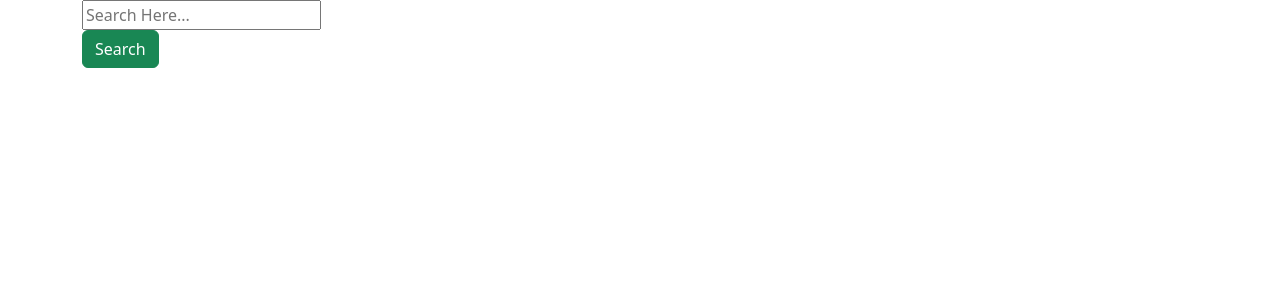
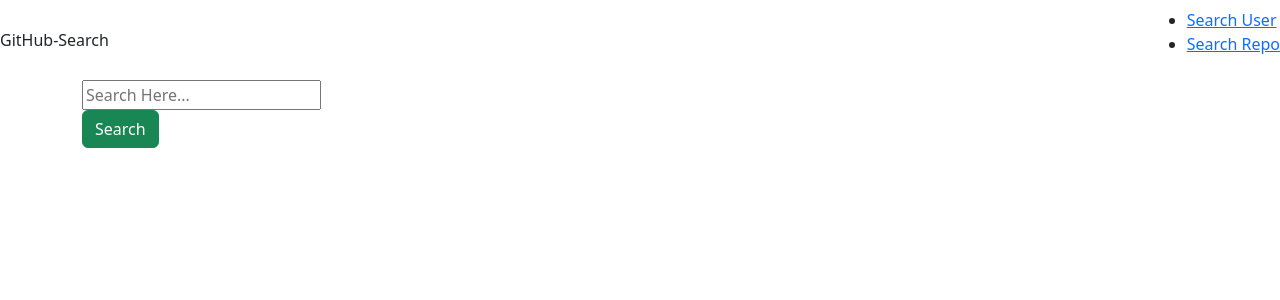
Before and after one commit to Moses-254-Mugo/Github-Search, an Angular app: page / in a window 1280 px wide. Shown: the top 300 px of the page. Built offline with nearby package versions, Linux system fonts and the light colour scheme.

Commit message:
Add navigation bar section

```diff
--- a/src/app/nav-bar/nav-bar.component.html
+++ b/src/app/nav-bar/nav-bar.component.html
@@ -1,4 +1,4 @@
-<!-- <nav class="navbar">
+<nav class="navbar">
     <div class="logo">GitHub-<span id="color-txt">Search</span></div>
 
     <div class="menu">
@@ -7,4 +7,4 @@
             <li><a href="#">Search Repo</a></li>
         </ul>
     </div>
-</nav> -->
+</nav>
```
